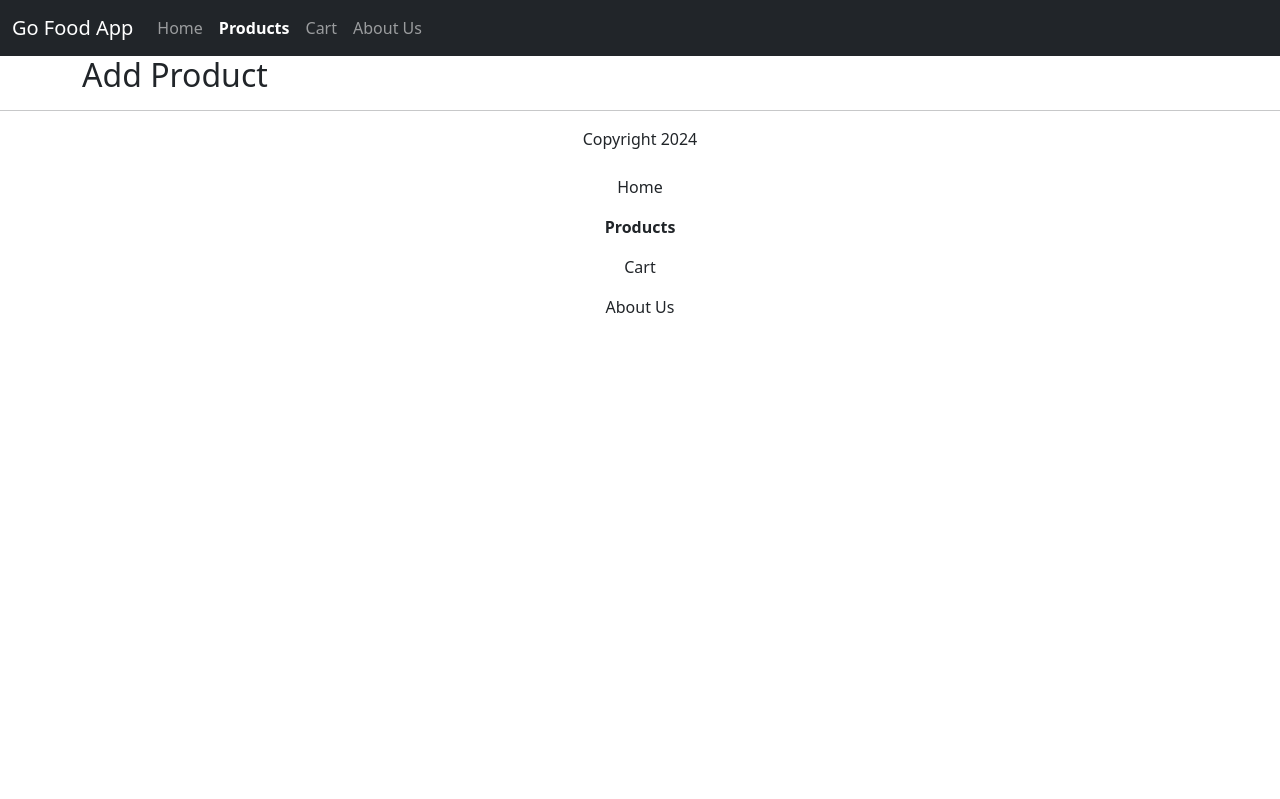
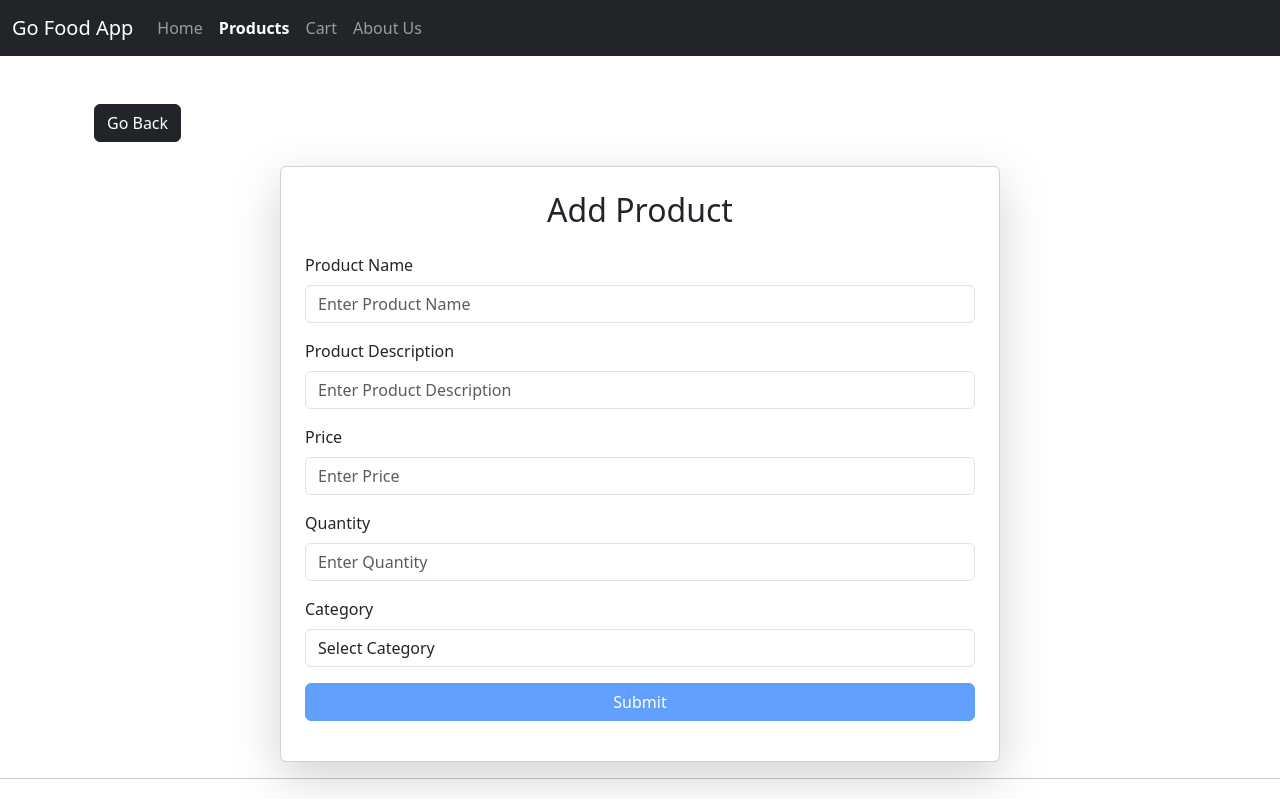
Before and after one commit to prateekdewangan615/go-food-react-app, a React (Vite) app: page /products/add in a window 1280 px wide. Shown: the top 799 px of the page. Built offline with nearby package versions, Linux system fonts and the light colour scheme.

Commit message:
Updated AddProduct.tsx

```diff
--- a/src/components/products/AddProduct.tsx
+++ b/src/components/products/AddProduct.tsx
@@ -1,12 +1,292 @@
+import { useState } from "react";
+import axios from "axios";
+import { useNavigate } from "react-router-dom";
+import { useForm, FieldValues, SubmitHandler } from "react-hook-form";
 import { Helmet } from "react-helmet-async";
 
 const AddProduct = () => {
+  const [isSaved, setIsSaved] = useState(false);
+  const [isError, setIsError] = useState(false);
+  const [showToast, setShowToast] = useState(false);
+  const [showErrorToast, setShowErrorToast] = useState(false); // New state for error toast
+
+  const navigate = useNavigate();
+
+  // React Hook Form initialization with validation mode set to 'onChange'
+  const {
+    register,
+    handleSubmit,
+    formState: { errors },
+    watch,
+  } = useForm({
+    mode: "onChange", // Trigger validation as the user types
+  });
+
+  const onSubmit: SubmitHandler<FieldValues> = async (formData: any) => {
+    try {
+      const response = await axios.post(
+        "http://localhost:8080/GoFood/api/foodcards",
+        formData
+      );
+
+      if (response.status === 200 || response.status === 201) {
+        setIsSaved(true);
+        setIsError(false);
+        setShowToast(true); // Show success toast
+        setTimeout(() => {
+          setShowToast(false);
+          navigate("/products"); // Redirect after the toast disappears
+        }, 2000); // Hide toast and navigate after 3 seconds
+      } else {
+        setIsError(true);
+        setShowToast(false); // Hide toast in case of error
+        setShowErrorToast(true); // Show error toast
+        setTimeout(() => setShowErrorToast(false), 3000); // Hide error toast after 3 seconds
+      }
+    } catch (error) {
+      setIsError(true);
+      setShowToast(false); // Hide success toast in case of error
+      console.error(error);
+      setShowErrorToast(true); // Show error toast on failure
+      setTimeout(() => setShowErrorToast(false), 3000); // Hide error toast after 3 seconds
+    }
+  };
+
+  const handleGoBack = () => {
+    navigate("/"); // Adjust the route as per your application
+  };
+
+  // Check if all fields are filled before enabling submit button
+  const isFormValid =
+    watch("name") &&
+    watch("description") &&
+    watch("price") &&
+    watch("quantity") &&
+    watch("category");
+
   return (
     <>
       <Helmet>
         <title>Add Product</title>
       </Helmet>
-      <h2>Add Product</h2>
+      <div className="container mt-5">
+        <button className="btn btn-dark mb-4" onClick={handleGoBack}>
+          Go Back
+        </button>
+        <div className="row justify-content-center">
+          <div className="col-md-8">
+            <div className="card shadow-lg p-4">
+              <h2 className="text-center mb-4">Add Product</h2>
+              <form onSubmit={handleSubmit(onSubmit)}>
+                {/* Product Name */}
+                <div className="form-group mb-3">
+                  <label htmlFor="name" className="form-label">
+                    Product Name
+                  </label>
+                  <input
+                    id="name"
+                    type="text"
+                    className={`form-control ${
+                      errors.name ? "is-invalid" : ""
+                    }`}
+                    placeholder="Enter Product Name"
+                    {...register("name", {
+                      required: "Product Name is required",
+                    })}
+                  />
+                  {/* Error Message */}
+                  {errors.name && (
+                    <div className="invalid-feedback">
+                      {(errors.name as any).message}
+                    </div>
+                  )}
+                </div>
+
+                {/* Product Description */}
+                <div className="form-group mb-3">
+                  <label htmlFor="description" className="form-label">
+                    Product Description
+                  </label>
+                  <input
+                    id="description"
+                    type="text"
+                    className={`form-control ${
+                      errors.description ? "is-invalid" : ""
+                    }`}
+                    placeholder="Enter Product Description"
+                    {...register("description", {
+                      required: "Product Description is required",
+                    })}
+                  />
+                  {/* Error Message */}
+                  {errors.description && (
+                    <div className="invalid-feedback">
+                      {(errors.description as any).message}
+                    </div>
+                  )}
+                </div>
+
+                {/* Price */}
+                <div className="form-group mb-3">
+                  <label htmlFor="price" className="form-label">
+                    Price
+                  </label>
+                  <input
+                    id="price"
+                    type="number"
+                    className={`form-control ${
+                      errors.price ? "is-invalid" : ""
+                    }`}
+                    placeholder="Enter Price"
+                    {...register("price", {
+                      required: "Price is required",
+                      min: {
+                        value: 0,
+                        message: "Price must be a positive number",
+                      },
+                    })}
+                    min="0"
+                    step="0.01"
+                  />
+                  {/* Error Message */}
+                  {errors.price && (
+                    <div className="invalid-feedback">
+                      {(errors.price as any).message}
+                    </div>
+                  )}
+                </div>
+
+                {/* Quantity */}
+                <div className="form-group mb-3">
+                  <label htmlFor="quantity" className="form-label">
+                    Quantity
+                  </label>
+                  <input
+                    id="quantity"
+                    type="number"
+                    className={`form-control ${
+                      errors.quantity ? "is-invalid" : ""
+                    }`}
+                    placeholder="Enter Quantity"
+                    {...register("quantity", {
+                      required: "Quantity is required",
+                      min: { value: 1, message: "Quantity must be at least 1" },
+                    })}
+                    min="1"
+                  />
+                  {/* Error Message */}
+                  {errors.quantity && (
+                    <div className="invalid-feedback">
+                      {(errors.quantity as any).message}
+                    </div>
+                  )}
+                </div>
+
+                {/* Category Selection */}
+                <div className="form-group mb-3">
+                  <label htmlFor="category" className="form-label">
+                    Category
+                  </label>
+                  <select
+                    id="category"
+                    className={`form-control ${
+                      errors.category ? "is-invalid" : ""
+                    }`}
+                    {...register("category", {
+                      required: "Category is required",
+                    })}
+                  >
+                    <option value="">Select Category</option>
+                    <option value="Half">Half</option>
+                    <option value="Full">Full</option>
+                  </select>
+                  {/* Error Message */}
+                  {errors.category && (
+                    <div className="invalid-feedback">
+                      {(errors.category as any).message}
+                    </div>
+                  )}
+                </div>
+
+                {/* Submit Button */}
+                <div className="form-group mb-3">
+                  <button
+                    type="submit"
+                    className="btn btn-primary w-100"
+                    disabled={!isFormValid}
+                  >
+                    Submit
+                  </button>
+                </div>
+              </form>
+            </div>
+          </div>
+        </div>
+
+        {/* Success Toast Notification */}
+        {showToast && (
+          <div
+            className="toast align-items-center text-bg-success border-0 show"
+            style={{
+              position: "fixed",
+              bottom: "10px",
+              right: "10px",
+              width: "400px",
+              zIndex: 999,
+            }}
+            role="alert"
+            aria-live="assertive"
+            aria-atomic="true"
+          >
+            <div className="d-flex">
+              <div
+                className="toast-body"
+                style={{ fontSize: "1.2rem", padding: "1.2rem" }}
+              >
+                Product added successfully!
+              </div>
+              <button
+                type="button"
+                className="btn-close btn-close-white me-2 m-auto"
+                onClick={() => setShowToast(false)}
+                aria-label="Close"
+              ></button>
+            </div>
+          </div>
+        )}
+
+        {/* Error Toast Notification */}
+        {showErrorToast && (
+          <div
+            className="toast align-items-center text-bg-danger border-0 show"
+            style={{
+              position: "fixed",
+              bottom: "10px",
+              right: "10px",
+              width: "400px",
+              zIndex: 999,
+            }}
+            role="alert"
+            aria-live="assertive"
+            aria-atomic="true"
+          >
+            <div className="d-flex">
+              <div
+                className="toast-body"
+                style={{ fontSize: "1.2rem", padding: "1.2rem" }}
+              >
+                Failed to add product. Please try again.
+              </div>
+              <button
+                type="button"
+                className="btn-close btn-close-white me-2 m-auto"
+                onClick={() => setShowErrorToast(false)}
+                aria-label="Close"
+              ></button>
+            </div>
+          </div>
+        )}
+      </div>
     </>
   );
 };
```
